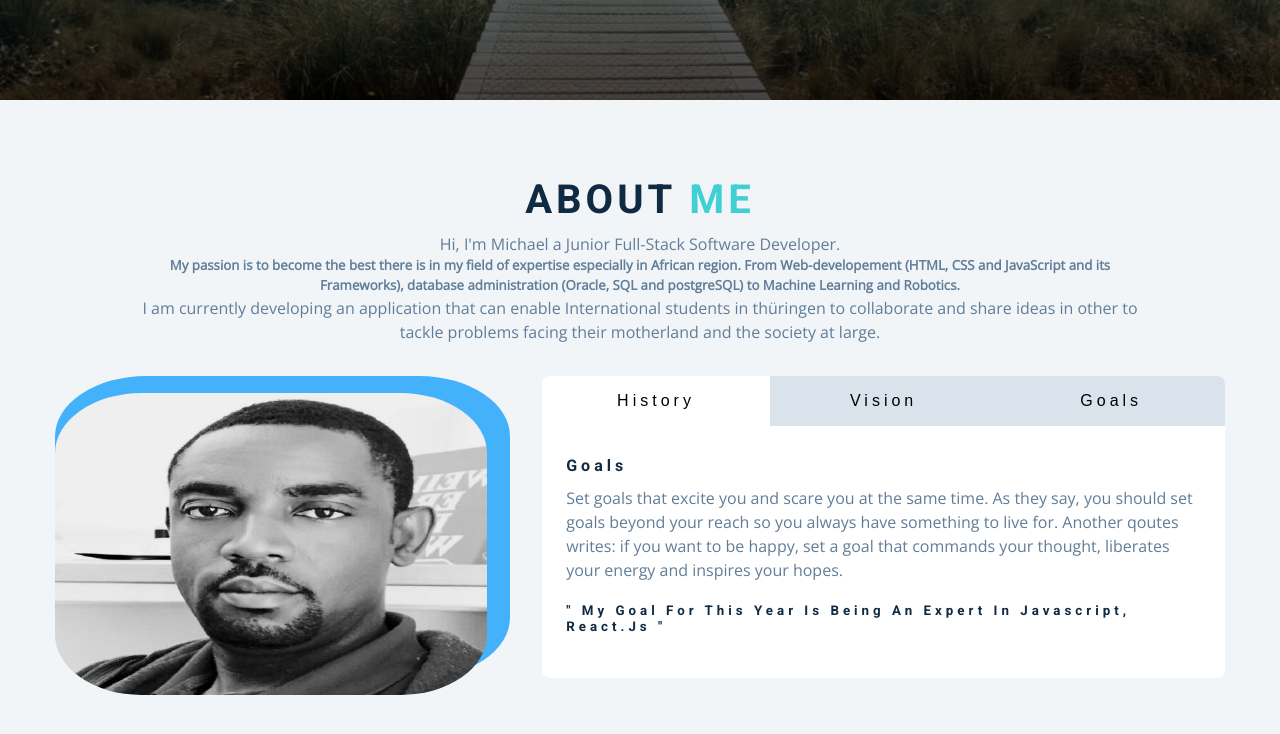
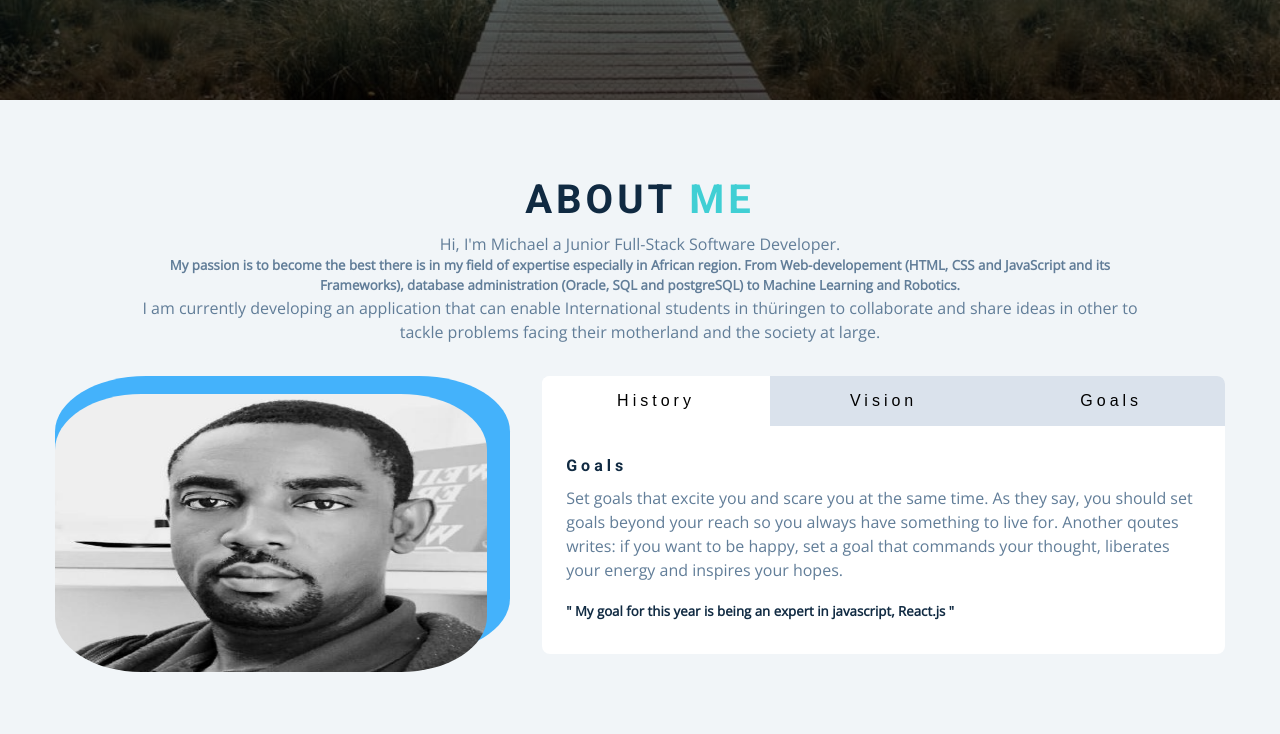
Before and after one commit to ohayamic/my-portfolio, a React (Create React App) app: page / in a window 1280 px wide. Both pictures are taken after a click on the button "Goals". Shown: the part 772-1506 px from the top of the page. Built offline with nearby package versions, Linux system fonts and the light colour scheme.

Commit message:
Update About.js

```diff
--- a/src/components/About.js
+++ b/src/components/About.js
@@ -101,12 +101,10 @@ const About = () => {
                 to be happy, set a goal that commands your thought, liberates
                 your energy and inspires your hopes.
               </p>
-              <h4>
-                <small>
-                  " My goal for this year is being an expert in javascript,
-                  React.js "
-                </small>
-              </h4>
+              <h5>
+                " My goal for this year is being an expert in javascript,
+                React.js "
+              </h5>
             </div>
           </article>
         </article>
```
